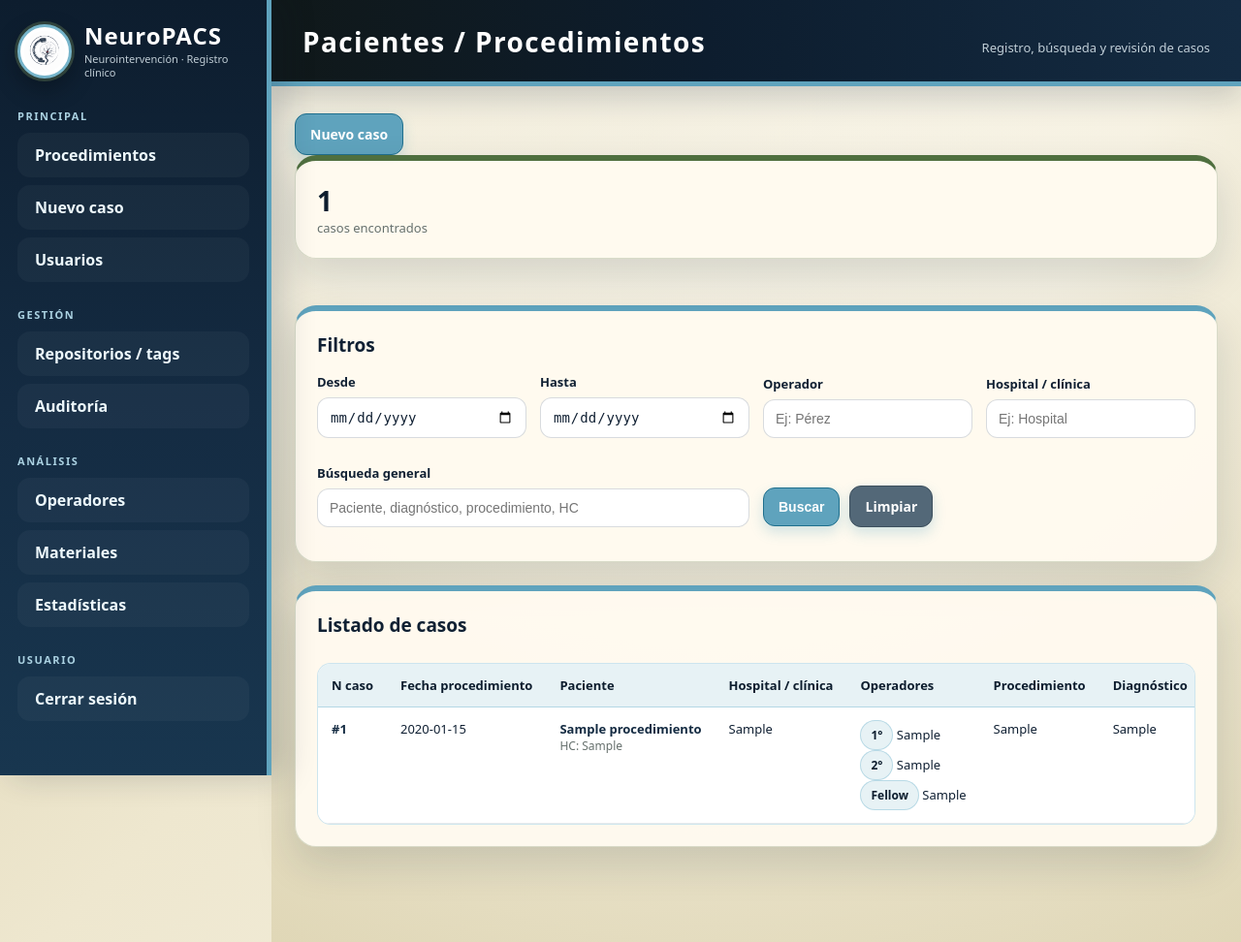
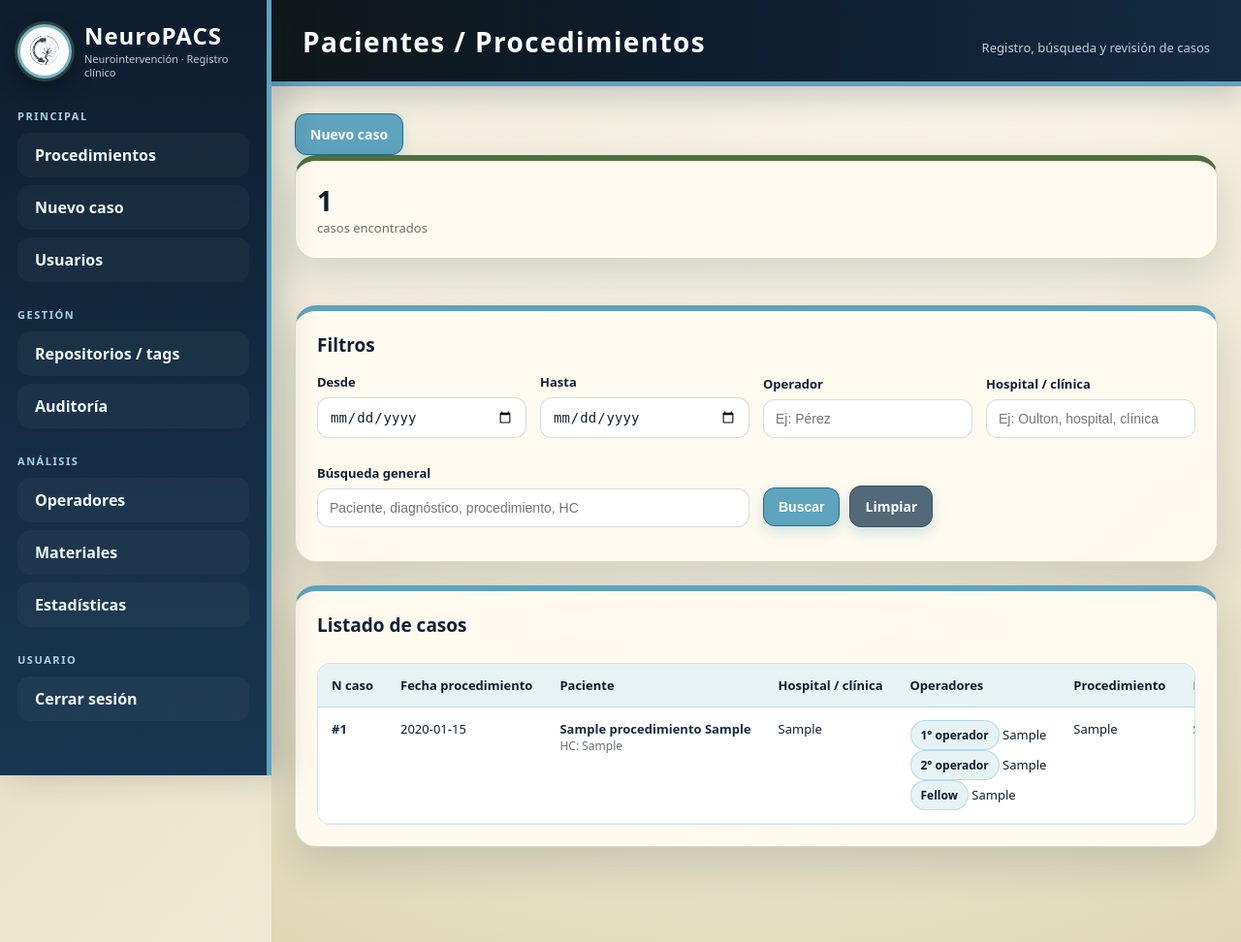
Before and after one commit to superegi/angiopacs, a FastAPI app: page / in a window 1280 px wide. Shown: the whole page at 97% size. Run offline with FastAPI, Linux system fonts and the light colour scheme; the visitor is signed in with stand-in values (Sample User, id 1); tables that the repository leaves empty hold one stand-in row (values such as "Sample post").

Commit message:
Normaliza listado de procedimientos con datos estructurados

```diff
--- a/backend/main.py
+++ b/backend/main.py
@@ -6,12 +6,13 @@ from fastapi.responses import RedirectResponse
 from fastapi.templating import Jinja2Templates
 from fastapi.staticfiles import StaticFiles
 from starlette.middleware.sessions import SessionMiddleware
-from sqlalchemy.orm import Session
+from sqlalchemy import or_
+from sqlalchemy.orm import Session, selectinload
 
 from routers.webhook import router as webhook_router
 from routers.pacientes import router as pacientes_router
 from database import engine, get_db
-from models import Base, Procedimiento
+from models import Base, Procedimiento, ParticipanteProcedimiento
 
 from routers.usuarios import router as usuarios_router
 
@@ -24,8 +25,8 @@ APP_PASSWORD = os.getenv("ANGIOPACS_PASSWORD", "cambia_esta_clave")
 SESSION_SECRET = os.getenv("ANGIOPACS_SESSION_SECRET", "cambia_este_secreto_largo")
 
 app = FastAPI(
-    title="AngioPACS",
-    description="Biblioteca procedural asistida por IA",
+    title="NeuroPACS",
+    description="Biblioteca neurointervencional asistida por IA",
     version="0.1.0"
 )
 
@@ -43,10 +44,115 @@ app.include_router(webhook_router)
 app.include_router(pacientes_router)
 app.include_router(usuarios_router)
 
+
 def require_login(request: Request):
     if request.session.get("auth") is not True:
         return RedirectResponse(url="/login", status_code=303)
     return None
+
+
+def normalizar_rol(rol: str | None) -> str:
+    """
+    Normaliza roles escritos como:
+    - primer_operador
+    - Primer Operador
+    - primer operador
+    """
+    if not rol:
+        return ""
+
+    return (
+        rol.strip()
+        .lower()
+        .replace(" ", "_")
+        .replace("-", "_")
+    )
+
+
+def etiqueta_rol(rol: str | None) -> str:
+    rol_norm = normalizar_rol(rol)
+
+    mapa = {
+        "primer_operador": "1° operador",
+        "segundo_operador": "2° operador",
+        "tercer_operador": "3° operador",
+        "cuarto_operador": "4° operador",
+        "fellow": "Fellow",
+        "anestesia": "Anestesia",
+    }
+
+    return mapa.get(rol_norm, rol or "")
+
+
+def construir_resumen_procedimiento(p: Procedimiento) -> dict:
+    """
+    Construye una representación estable para el listado principal.
+
+    Fuente oficial:
+    - paciente: paciente_nombre + paciente_apellido
+    - institución: institucion; fallback legacy lugar
+    - operadores: participantes_procedimiento; fallback legacy primer_operador/segundo_operador/fellow
+    """
+
+    paciente = " ".join(
+        parte.strip()
+        for parte in [
+            p.paciente_nombre or "",
+            p.paciente_apellido or "",
+        ]
+        if parte and parte.strip()
+    ).strip() or "Sin nombre"
+
+    institucion = (p.institucion or p.lugar or "").strip()
+
+    roles_operador = {
+        "primer_operador",
+        "segundo_operador",
+        "tercer_operador",
+        "cuarto_operador",
+        "fellow",
+    }
+
+    operadores = []
+
+    for participante in p.participantes or []:
+        rol_norm = normalizar_rol(participante.rol)
+
+        if rol_norm in roles_operador:
+            operadores.append({
+                "rol": etiqueta_rol(participante.rol),
+                "nombre": participante.nombre,
+            })
+
+    # Fallback legacy solo si no hay participantes estructurados tipo operador/fellow.
+    if not operadores:
+        if p.primer_operador:
+            operadores.append({"rol": "1° operador", "nombre": p.primer_operador})
+        if p.segundo_operador:
+            operadores.append({"rol": "2° operador", "nombre": p.segundo_operador})
+        if p.fellow:
+            operadores.append({"rol": "Fellow", "nombre": p.fellow})
+
+    tiene_archivos = bool(p.archivos)
+    tiene_dicom = bool(
+        p.estudios_dicom
+        or p.dicom_orthanc_id
+        or p.study_instance_uid
+    )
+
+    return {
+        "id": p.id,
+        "fecha": p.fecha,
+        "paciente": paciente,
+        "historia_clinica": p.historia_clinica,
+        "institucion": institucion,
+        "procedimiento": p.procedimiento or "",
+        "diagnostico": p.diagnostico or "",
+        "operadores": operadores,
+        "tiene_archivos": tiene_archivos,
+        "tiene_dicom": tiene_dicom,
+    }
+
 
 @app.get("/login")
 def login_get(request: Request):
@@ -57,7 +163,6 @@ def login_get(request: Request):
         name="login.html",
         context={"error": None}
     )
-
 
 
 @app.post("/login")
@@ -102,7 +207,14 @@ def home(
     if auth:
         return auth
 
-    query = db.query(Procedimiento)
+    query = (
+        db.query(Procedimiento)
+        .options(
+            selectinload(Procedimiento.participantes),
+            selectinload(Procedimiento.archivos),
+            selectinload(Procedimiento.estudios_dicom),
+        )
+    )
 
     if fecha_desde:
         query = query.filter(Procedimiento.fecha >= fecha_desde)
@@ -111,27 +223,53 @@ def home(
         query = query.filter(Procedimiento.fecha <= fecha_hasta)
 
     if lugar:
-        query = query.filter(Procedimiento.lugar.ilike(f"%{lugar}%"))
+        filtro_lugar = f"%{lugar}%"
+        query = query.filter(
+            or_(
+                Procedimiento.institucion.ilike(filtro_lugar),
+                Procedimiento.lugar.ilike(filtro_lugar),
+            )
+        )
 
     if operador:
         filtro_operador = f"%{operador}%"
-        query = query.filter(
-            (Procedimiento.primer_operador.ilike(filtro_operador)) |
-            (Procedimiento.segundo_operador.ilike(filtro_operador)) |
-            (Procedimiento.fellow.ilike(filtro_operador)) |
-            (Procedimiento.operadores.ilike(filtro_operador))
+
+        query = (
+            query
+            .outerjoin(ParticipanteProcedimiento)
+            .filter(
+                or_(
+                    Procedimiento.primer_operador.ilike(filtro_operador),
+                    Procedimiento.segundo_operador.ilike(filtro_operador),
+                    Procedimiento.fellow.ilike(filtro_operador),
+                    Procedimiento.operadores.ilike(filtro_operador),
+                    ParticipanteProcedimiento.nombre.ilike(filtro_operador),
+                    ParticipanteProcedimiento.rol.ilike(filtro_operador),
+                )
+            )
+            .distinct()
         )
 
     if buscar:
         filtro_buscar = f"%{buscar}%"
         query = query.filter(
-            (Procedimiento.paciente_nombre.ilike(filtro_buscar)) |
-            (Procedimiento.diagnostico.ilike(filtro_buscar)) |
-            (Procedimiento.procedimiento.ilike(filtro_buscar)) |
-            (Procedimiento.historia_clinica.ilike(filtro_buscar))
+            or_(
+                Procedimiento.paciente_nombre.ilike(filtro_buscar),
+                Procedimiento.paciente_apellido.ilike(filtro_buscar),
+                Procedimiento.paciente_id.ilike(filtro_buscar),
+                Procedimiento.historia_clinica.ilike(filtro_buscar),
+                Procedimiento.institucion.ilike(filtro_buscar),
+                Procedimiento.lugar.ilike(filtro_buscar),
+                Procedimiento.diagnostico.ilike(filtro_buscar),
+                Procedimiento.procedimiento.ilike(filtro_buscar),
+            )
         )
 
-    procedimientos = query.order_by(Procedimiento.id.desc()).all()
+    procedimientos_db = query.order_by(Procedimiento.id.desc()).all()
+    procedimientos = [
+        construir_resumen_procedimiento(p)
+        for p in procedimientos_db
+    ]
 
     return templates.TemplateResponse(
         request=request,
@@ -149,4 +287,4 @@ def home(
 
 @app.get("/health")
 def health_check():
-    return {"status": "online", "service": "AngioPACS"}
+    return {"status": "online", "service": "NeuroPACS"}
--- a/backend/templates/procedimientos.html
+++ b/backend/templates/procedimientos.html
@@ -77,7 +77,7 @@
 
                     <div>
                         <label>Hospital / clínica</label>
-                        <input name="lugar" value="{{ lugar }}" placeholder="Ej: Hospital">
+                        <input name="lugar" value="{{ lugar }}" placeholder="Ej: Oulton, hospital, clínica">
                     </div>
 
                     <div class="filters-wide">
@@ -127,39 +127,64 @@
 
                                 <td>
                                     <a href="/procedimientos/{{ p.id }}">
-                                        {{ p.paciente_nombre or "Sin nombre" }}
+                                        {{ p.paciente }}
                                     </a>
                                     {% if p.historia_clinica %}
                                         <div class="small">HC: {{ p.historia_clinica }}</div>
                                     {% endif %}
                                 </td>
 
-                                <td>{{ p.lugar or "" }}</td>
-
                                 <td>
-                                    {% if p.primer_operador %}
-                                        <div><span class="badge">1°</span> {{ p.primer_operador }}</div>
-                                    {% endif %}
-                                    {% if p.segundo_operador %}
-                                        <div><span class="badge">2°</span> {{ p.segundo_operador }}</div>
-                                    {% endif %}
-                                    {% if p.fellow %}
-                                        <div><span class="badge">Fellow</span> {{ p.fellow }}</div>
+                                    {% if p.institucion %}
+                                        {{ p.institucion }}
+                                    {% else %}
+                                        <span class="muted">Sin institución</span>
                                     {% endif %}
                                 </td>
 
-                                <td>{{ p.procedimiento or "" }}</td>
-
-                                <td class="diagnosis-cell">{{ p.diagnostico or "" }}</td>
-
                                 <td>
-                                    <a class="badge badge-img" href="/procedimientos/{{ p.id }}">
-                                        Ver fotos
-                                    </a>
+                                    {% if p.operadores %}
+                                        {% for op in p.operadores %}
+                                            <div>
+                                                <span class="badge">{{ op.rol }}</span>
+                                                {{ op.nombre }}
+                                            </div>
+                                        {% endfor %}
+                                    {% else %}
+                                        <span class="muted">Sin operadores</span>
+                                    {% endif %}
                                 </td>
 
                                 <td>
-                                    {% if p.dicom_orthanc_id or p.study_instance_uid %}
+                                    {% if p.procedimiento %}
+                                        {{ p.procedimiento }}
+                                    {% else %}
+                                        <span class="muted">Sin procedimiento</span>
+                                    {% endif %}
+                                </td>
+
+                                <td class="diagnosis-cell">
+                                    {% if p.diagnostico %}
+                                        {{ p.diagnostico }}
+                                    {% else %}
+                                        <span class="muted">Sin diagnóstico</span>
+                                    {% endif %}
+                                </td>
+
+                                <td>
+                                    {% if p.tiene_archivos %}
+                                        <a class="badge badge-img" href="/procedimientos/{{ p.id }}">
+                                            Ver archivos
+                                        </a>
+                                    {% else %}
+                                        <a class="badge" href="/procedimientos/{{ p.id }}">
+                                            Agregar archivos
+                                        </a>
+                                    {% endif %}
+                                </td>
+
+                                <td>
+                                    {% if p.tiene_dicom %}
                                         <a class="badge badge-img" href="/procedimientos/{{ p.id }}">
                                             Explorador DICOM
                                         </a>
```
